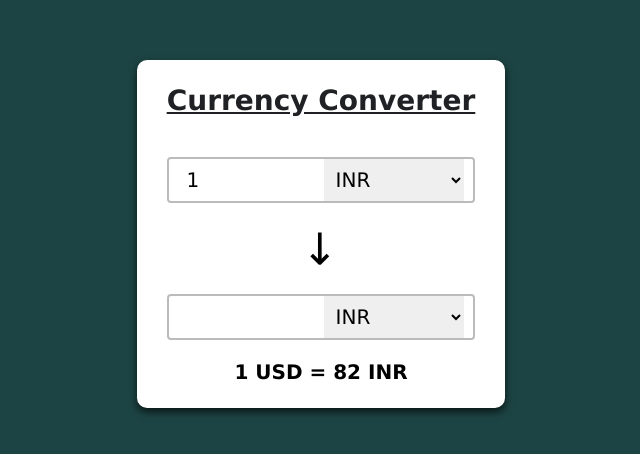
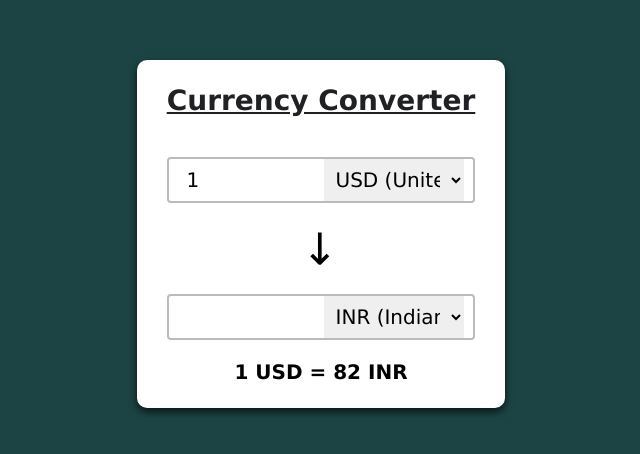
Before and after one commit to abhishekwaghmare01/currency-convertor-App, a plain HTML site: page index.html in a window 1280 px wide. Shown: the part 166-620 px from the top of the page, without its empty margins (319-959 px from the left). Drawn offline with Linux system fonts and the light colour scheme.

Commit message:
howing countries from array to select tag

```diff
--- a/index.html
+++ b/index.html
@@ -14,8 +14,7 @@
                 <div class="input-container">
                     <input type="number" value="1" min="1" class="amount">
                     <select class="fromCurrency">
-                        <option value="INR">INR</option>
-                        <option value="USD">USD</option>
+
                     </select>
                 </div>
 
@@ -25,9 +24,8 @@
 
                 <div class="input-container">
                     <input type="number" class="converted-amount">
-                    <select class="fromCurrency">
-                        <option value="INR">INR</option>
-                        <option value="USD">USD</option>
+                    <select class="toCurrency">
+
                     </select>
                 </div>
 
--- a/script.js
+++ b/script.js
@@ -0,0 +1,44 @@
+const fromAmountElement = document.querySelector('.amount');
+const convertedAmountElement = document.querySelector('.converted-amount');
+const fromCurrencyElement = document.querySelector('.fromCurrency');
+const toCurrencyElement = document.querySelector('.toCurrency');
+const resultElement = document.querySelector('.result');
+
+//Array the populate the select tags with these countries
+const countries = [
+    { code: "USD", name: "United State Dollor" },
+    { code: "INR", name: "Indian Rupee" },
+    { code: "AED", name: "United Arab Emirates Dirham" },
+    { code: "ARS", name: "Argentine Peso" },
+    { code: "AUD", name: "Australian Dollar" },
+    { code: "BRL", name: "Brazilian Real" },
+    { code: "CAD", name: "Canadian Dollar" },
+    { code: "CHF", name: "Swiss Franc" },
+    { code: "CLP", name: "Chilean Peso" },
+    { code: "CNY", name: "Chinese Yuan" },
+    { code: "COP", name: "Colombian Peso" },
+    { code: "CZK", name: "Czech Koruna" },
+    { code: "DKK", name: "Danish Krone" },
+    { code: "EGP", name: "Egyptian Pound" },
+    { code: "EUR", name: "Euro" },
+    { code: "GBP", name: "British Pound Sterling" },
+    { code: "HKD", name: "Hong Kong Dollar" },
+];
+
+//showing countries from array to select tag
+countries.forEach(country => {
+
+    const option1 = document.createElement('option');
+    option1.value = country.code;
+    option1.textContent = `${country.code} (${country.name})`;
+    fromCurrencyElement.appendChild(option1);
+
+    const option2 = document.createElement('option');
+    option2.value = country.code;
+    option2.textContent = `${country.code} (${country.name})`;
+    toCurrencyElement.appendChild(option2);
+
+    //setting default value of selecting tags
+    fromCurrencyElement.value = "USD";
+    toCurrencyElement.value = "INR";
+})
```
